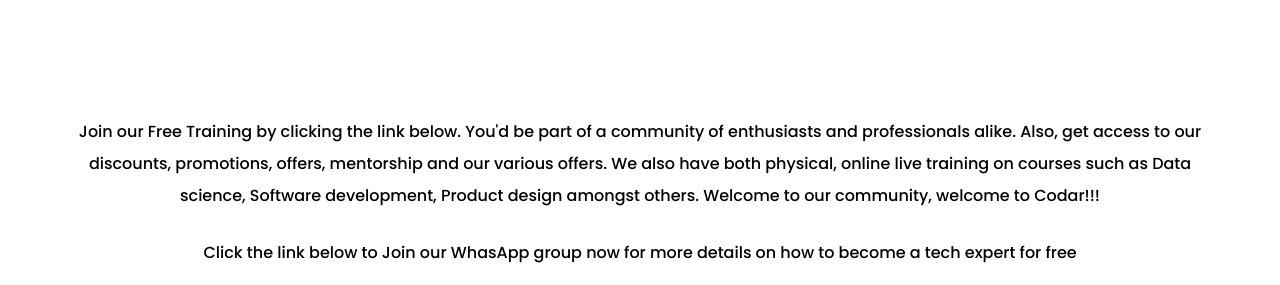
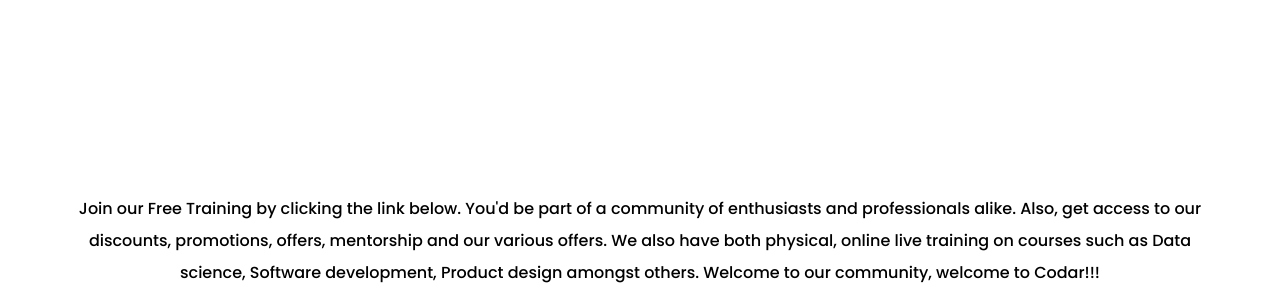
Before and after one commit to Codeverse-programming/Codar-Free-School-1, a plain HTML site: page index.html in a window 1280 px wide. Shown: the part 254-539 px from the top of the page. Drawn offline with Linux system fonts and the light colour scheme; files whose address does not match are found by name.

Commit message:
Update style.css

```diff
--- a/style.css
+++ b/style.css
@@ -88,9 +88,8 @@
 .hero-text h1 {
     color: black;
     font-size: 4rem;
-    padding-bottom: 10%;
+    padding-bottom: 3em;
     font-weight: bold;
-
     word-wrap: break-word;
     break-after: always;
     word-break: keep-all;
```
